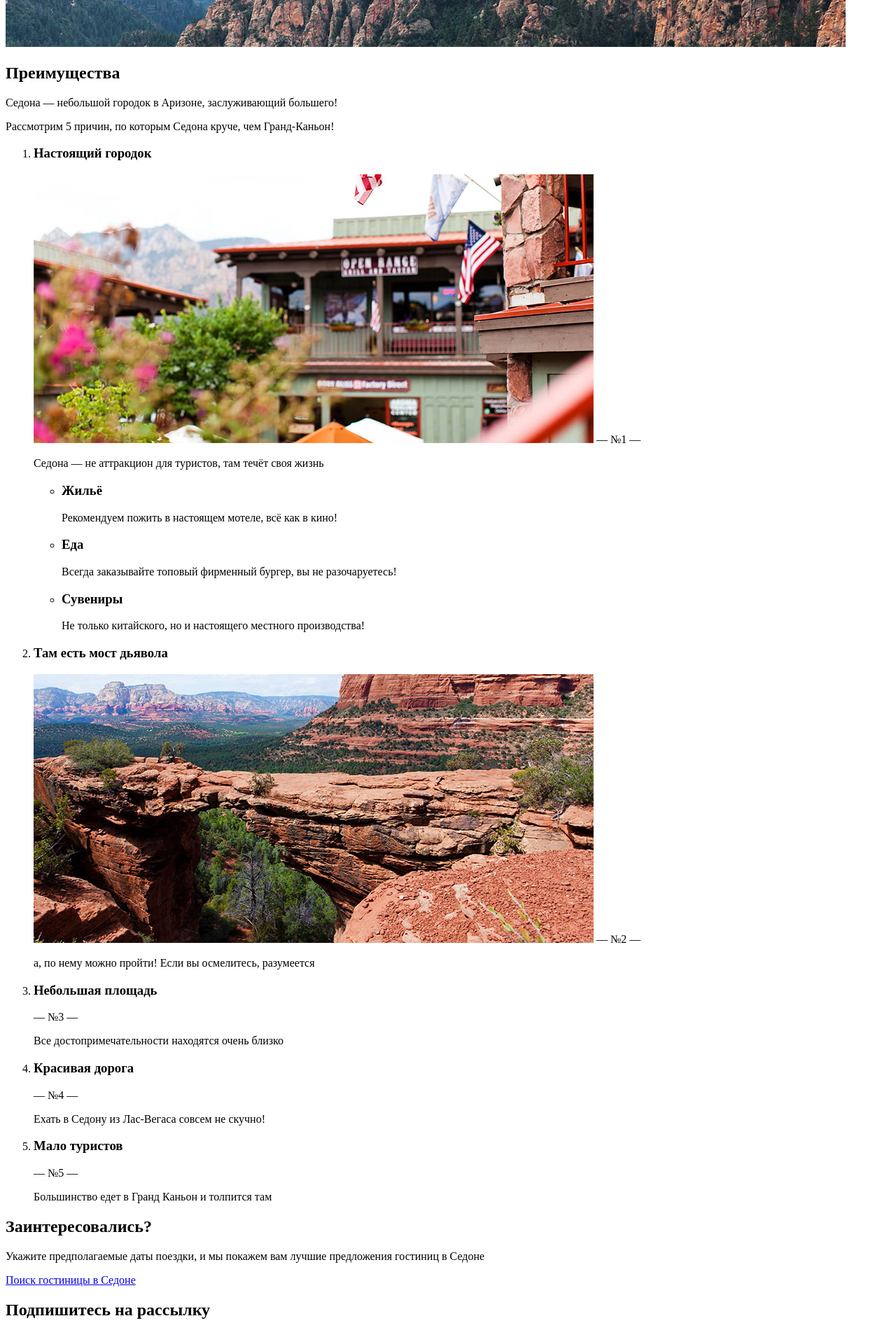
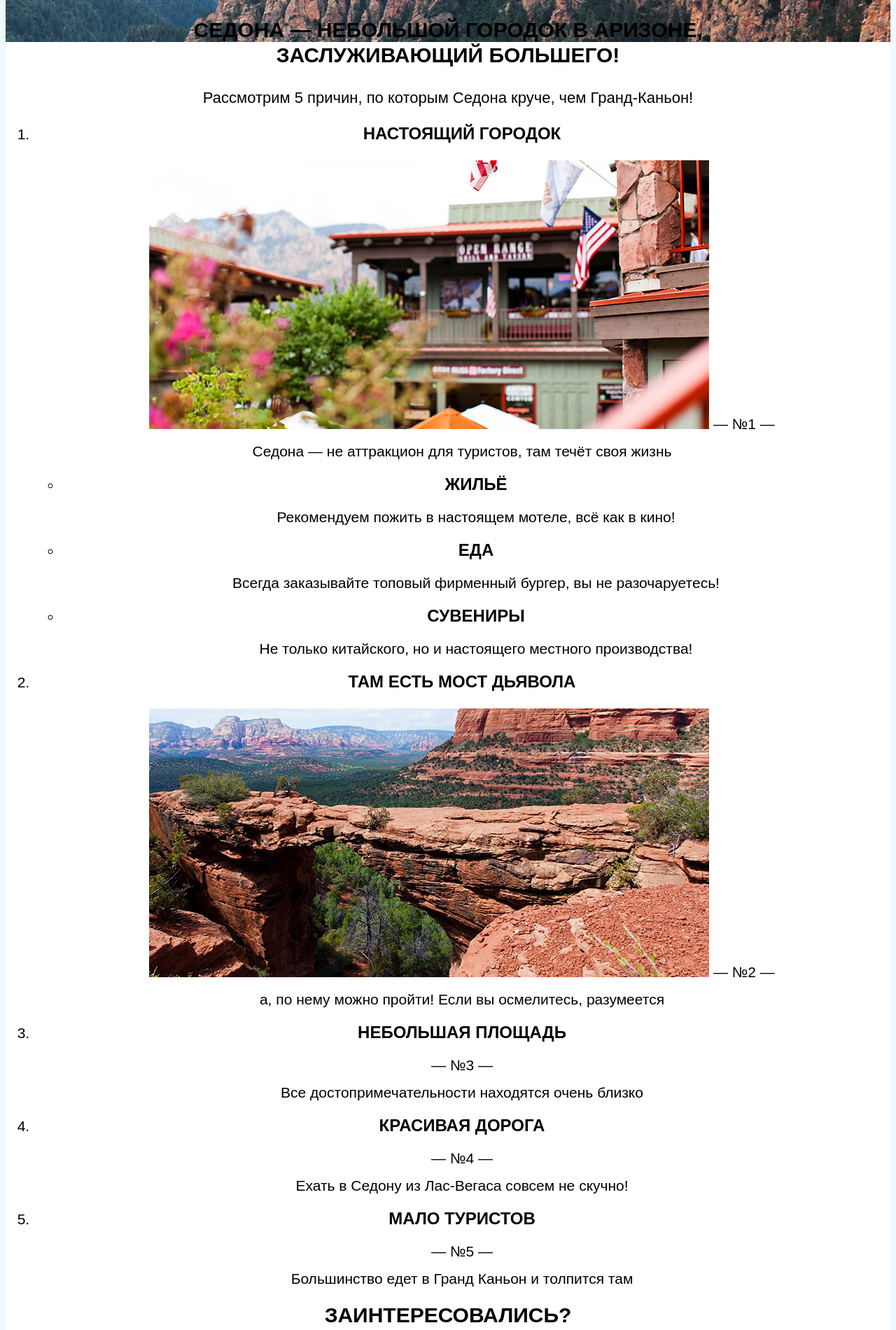
Before and after one commit to htmlacademy-htmlcss/2048331-sedona-34, a plain HTML site: page index.html in a window 1280 px wide. Shown: the part 720-2620 px from the top of the page at 70% size. Drawn offline with Linux system fonts and the light colour scheme.

Commit message:
Базовая стилизация всех страниц

```diff
--- a/index.html
+++ b/index.html
@@ -24,13 +24,15 @@
       </ul>
       <ul class="navigation-user-list">
         <li class="navigation-user-item">
-          <a href="navigation-user-link" href="images/search.svg" width="19" height="19" alt="Значок с изображением лупы.">
+          <a href="navigation-user-link" href="images/search.svg" width="19" height="19"
+            alt="Значок с изображением лупы.">
             <span class="visually-hidden">поиск
             </span>
           </a>
         </li>
         <li class="navigation-user-item">
-          <a href="navigation-user-link" href="images/favorite.svg" width="19" height="17" alt="Значок с изображением сердечка.">
+          <a href="navigation-user-link" href="images/favorite.svg" width="19" height="17"
+            alt="Значок с изображением сердечка.">
             <span class="visually-hidden">избранное
             </span>
             <span class="likes-amount">12</span>
@@ -46,17 +48,20 @@
   <main class="page-main">
     <h1 class="visually-hidden">SEDONA</h1>
     <div class="intro">
-      <img class="intro-img" src="images/background-index.jpg" alt="Добро пожаловать в Седону." width="1200" height="485">
+      <img class="intro-img" src="images/welcome.svg" alt="Добро пожаловать в Седону." svg width="458" height="352">
     </div>
     <section class="advantages">
       <h2 class="visually-hidden">Преимущества</h2>
       <p class="advantages-title">Седона — небольшой городок в Аризоне,
-        заслуживающий большего!</p>
+        <br>
+        заслуживающий большего!
+      </p>
       <p class="advantages-text">Рассмотрим 5 причин, по которым Седона круче, чем Гранд-Каньон!</p>
       <ol class="advantages-list">
         <li class="advantages-item">
           <h3 class="advantages-item-title">Настоящий городок</h3>
-          <img src="images/real-town.jpg" width="800" height="384" alt="Фото дома на городской улице." class="advantages-photo">
+          <img src="images/real-town.jpg" width="800" height="384" alt="Фото дома на городской улице."
+            class="advantages-photo">
           <span class="advantages-item-number">— №1 —</span>
           <p class="advantages-item-description">Седона — не аттракцион для туристов, там течёт своя жизнь</p>
           <ul class="advantages-advices">
@@ -106,19 +111,18 @@
     </section>
     <section class="invitation">
       <h2 class="invitation-title">Заинтересовались?</h2>
-      <p class="invitation-description">Укажите предполагаемые даты поездки, и мы покажем вам лучшие предложения
+      <p class="invitation-description">Укажите предполагаемые даты поездки,
+        <br> и мы покажем вам лучшие предложения
         гостиниц в Седоне</p>
       <a class="button invitation-button" href="#">Поиск гостиницы в Седоне</a>
     </section>
     <section class="subscribe">
       <h2 class="subscribe-title">Подпишитесь на рассылку</h2>
-      <img src="images/background-index-subscribe.jpg" width="1200" height="411" alt="Фоновое изображение долины и скал." class="advantages-photo">
-      <p>Только полезная информация и никакого спама, честное бойскаутское!</p>
+      <img src="" width="1200" height="411" alt="Фоновое изображение долины и скал." class="advantages-photo">
+      <p class="subscribe-description">Только полезная информация и никакого спама, честное бойскаутское!</p>
       <form class="subscribe-form" action="#" method="post">
-        <p class="subscribe-form-email">
-          <label class="form-label" for="subscribe-email">email</label>
+          <label class="form-label" for="subscribe-email"></label>
           <input type="email" placeholder="Ваш e-mail" id="subscribe-email" name="subscribe-email">
-        </p>
         <button class="button" type="submit">Подписаться</button>
       </form>
     </section>
@@ -128,17 +132,20 @@
       <h2 class="visually-hidden">Контакты</h2>
       <ul class="footer-social-list">
         <li class="footer-social-item">
-          <a class="footer-social-link" href="images/vkontakte.svg"  width="24" height="15" alt="Значок с изображением соцсети Вконтакте.">
+          <a class="footer-social-link" href="images/vkontakte.svg" width="24" height="15"
+            alt="Значок с изображением соцсети Вконтакте.">
             <span class="visually-hidden">Вконтакте</span>
           </a>
         </li>
         <li class="footer-social-item">
-          <a class="footer-social-link" href="images/telegram.svg" width="18" height="16" alt="Значок с изображением соцсети Телеграм.">
+          <a class="footer-social-link" href="images/telegram.svg" width="18" height="16"
+            alt="Значок с изображением соцсети Телеграм.">
             <span class="visually-hidden">Телеграм</span>
           </a>
         </li>
         <li class="footer-social-item">
-          <a class="footer-social-link" href="images/youtube.svg" width="22" height="17" alt="Значок с изображением соцсети Ютуб.">
+          <a class="footer-social-link" href="images/youtube.svg" width="22" height="17"
+            alt="Значок с изображением соцсети Ютуб.">
             <span class="visually-hidden">Ютуб</span>
           </a>
         </li>
--- a/styles/styles.css
+++ b/styles/styles.css
@@ -0,0 +1,157 @@
+@font-face {
+  font-family: "PT Sans";
+  font-style: normal;
+  font-weight: 400;
+  src: url("../fonts/ptsans-400.woff2") format("woff2");
+  font-display: swap;
+}
+
+@font-face {
+  font-family: "PT Sans";
+  font-style: normal;
+  font-weight: 700;
+  src: url("../fonts/ptsans-700.woff2") format("woff2");
+  font-display: swap;
+}
+
+@font-face {
+  font-family: "PT Sans";
+  font-style: italic;
+  font-weight: 400;
+  src: url("../fonts/ptsans-400.woff2") format("woff2");
+  font-display: swap;
+}
+
+body {
+  font-family: "PT-Sans", sans-serif;
+  font-size: 18px;
+  line-height:  21px;
+  color: #000;
+  background: aliceblue;
+}
+
+.page-header {
+  color: #000000;
+  background: #ffffff;
+}
+
+.navigation-link {
+  font-family: "PT-Sans", sans-serif;
+  font-size: 20px;
+  line-height: 26px;
+  font-weight: 700;
+  text-align: center;
+  color: #000000;
+  background: #ffffff;
+  text-decoration: none;
+}
+
+.page-main {
+  background-image: url("/images/background-index.jpg");
+  color: #000000;
+  background-color: #ffffff;
+  background-size: 100% auto;
+  background-repeat: no-repeat;
+}
+
+.advantages {
+  text-align: center;
+}
+
+.advantages-title {
+  font-family: "PT-Sans", sans-serif;
+  font-size: 30px;
+  line-height: 36px;
+  font-weight: 700;
+  text-transform: uppercase;
+}
+
+.advantages-text {
+  font-family: "PT-Sans", sans-serif;
+  font-size: 22px;
+  line-height: 26px;
+  font-weight: 400;
+}
+
+.advantages-item-title {
+  font-family: "PT-Sans", sans-serif;
+  font-size: 24px;
+  line-height: 28px;
+  font-weight: 700;
+  text-transform: uppercase;
+}
+
+.advantages-advices-title {
+  font-family: "PT-Sans", sans-serif;
+  font-size: 24px;
+  line-height: 28px;
+  font-weight: 700;
+  text-transform: uppercase;
+}
+
+.advantages-item {
+  font-family: "PT-Sans", sans-serif;
+  font-size: 21px;
+  line-height: 18px;
+  font-weight: 400;
+}
+
+.invitation {
+  text-align: center;
+}
+
+.subscribe {
+  text-align: center;
+  background-image: url("/images/background-index-subscribe.jpg");
+  color: #ffffff;
+  background-color: rgba(131, 179, 211, 0.2);
+  background-size: 100% auto;
+  background-repeat: no-repeat;
+}
+
+.invitation-title {
+  font-family: "PT-Sans", sans-serif;
+  font-size: 30px;
+  line-height: 36px;
+  font-weight: 700;
+  text-transform: uppercase;
+}
+.subscribe-title {
+  font-family: "PT-Sans", sans-serif;
+  font-size: 30px;
+  line-height: 36px;
+  font-weight: 700;
+  text-transform: uppercase;
+}
+
+.invitation-description {
+font-weight: 400;
+font-size: 22px;
+line-height: 26px;
+}
+
+.subscribe-description {
+font-style: normal;
+font-weight: 400;
+font-size: 22px;
+line-height: 26px;
+}
+
+.footer-contacts-phone {
+  font-weight: 400;
+font-size: 40px;
+line-height: 40px;
+text-transform: uppercase;
+}
+
+.htmlacademy-link {
+
+}
+
+.inner-header {
+  background-image: url("/images/background-catalog.jpg");
+  color: #000000;
+  background-color: #ffffff;
+  background-size: 100% auto;
+  background-repeat: no-repeat;
+}
```
Also changed, not shown: catalog.html (+24 -19 lines), images/divider.png (deleted), images/divider.svg (added). Lines whose indentation alone changed are shown as unchanged.
